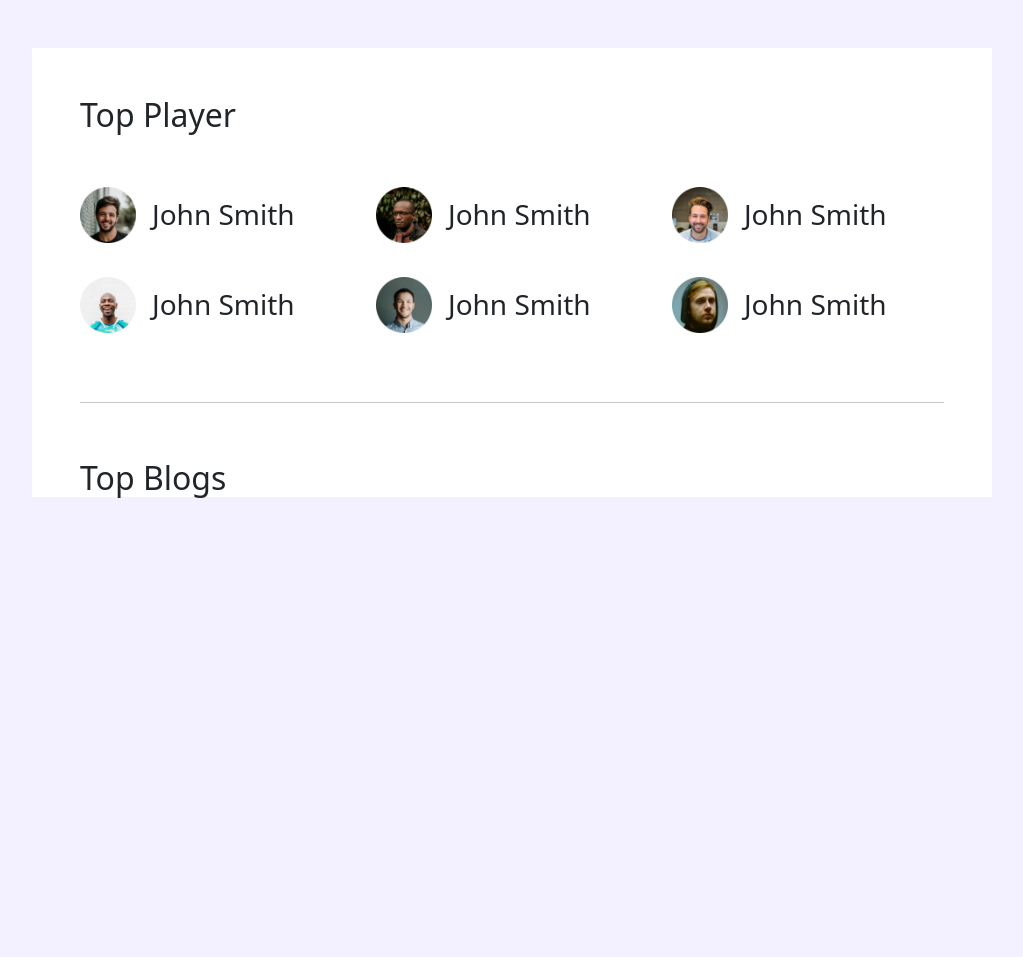
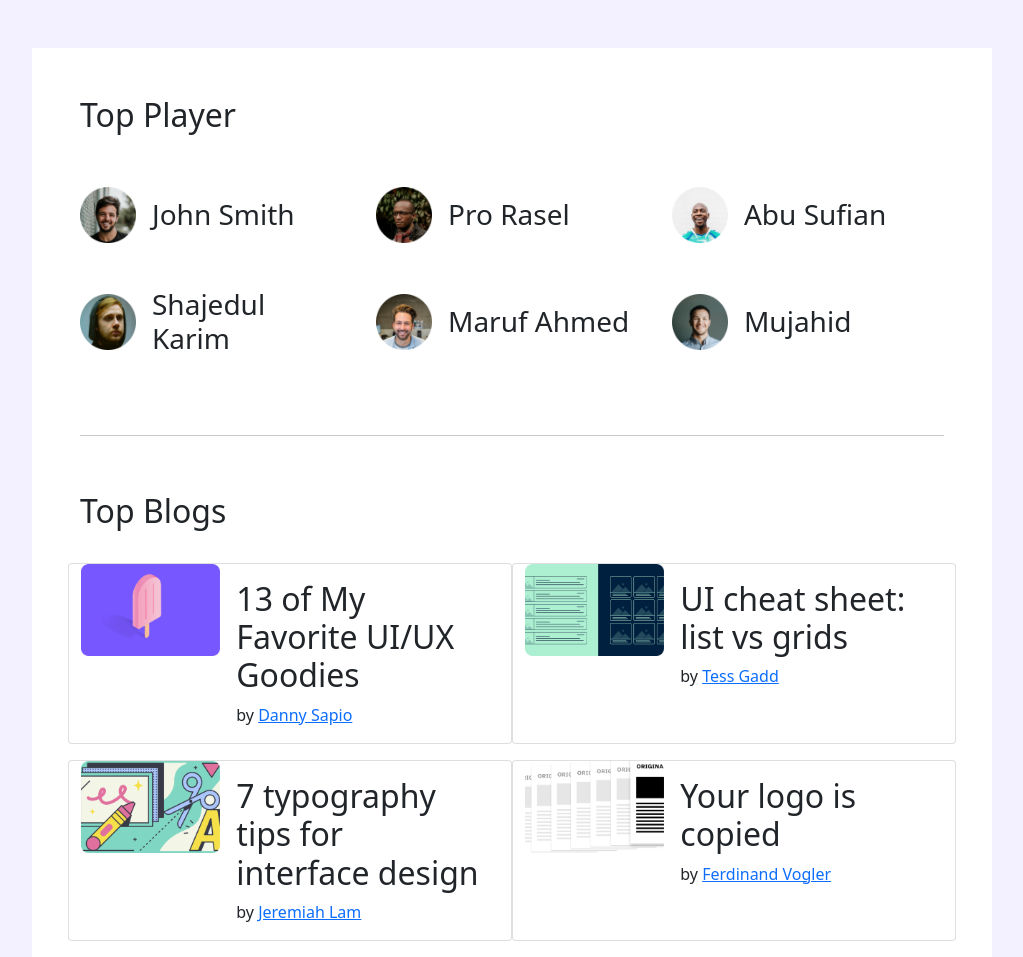
Before and after one commit to isnamdnazim/leaderboard-bootstrap, a plain HTML site: page index.html in a window 1280 px wide. Shown: the whole page, without its empty margins (128-1151 px from the left). Before the commit the page ends 800 px from the top, so only its background shows below. Drawn offline with nearby package versions, Linux system fonts and the light colour scheme.

Commit message:
working with bootstrap

```diff
--- a/index.html
+++ b/index.html
@@ -21,40 +21,101 @@
         <section class="mt-5 ">
             <div class="container w-75 mh-75 bg-white ps-5 pe-5">
                 <h2 class="mb-5 pt-5">Top Player</h2>
-                <div class="row row-cols-lg-3 row-cols-md-2 row-cols-sm-2">
+                <div class="row row-cols-lg-3 row-cols-md-2 row-cols-sm-1">
                     <div class="col d-flex align-items-center mb-4">
                         <img class="image-size" src="images/players/player-1.png" alt="">
                         <h3 class="p-3 m-0">John Smith</h3>
                     </div>
                     <div class="col d-flex align-items-center mb-4">
                         <img class="image-size " src="images/players/player-2.png" alt="">
-                        <h3 class="p-3 m-0">John Smith</h3>
+                        <h3 class="p-3 m-0">Pro Rasel</h3>
+                    </div>
+                    <div class="col d-flex align-items-center mb-4">
+                        <img class="image-size " src="images/players/player-4.png" alt="">
+                        <h3 class="p-3 m-0">Abu Sufian</h3>
+                    </div>
+                    <div class="col d-flex align-items-center mb-4">
+                        <img class="image-size " src="images/players/player-6.png" alt="">
+                        <h3 class="p-3 m-0">Shajedul Karim</h3>
                     </div>
                     <div class="col d-flex align-items-center mb-4">
                         <img class="image-size " src="images/players/player-3.png" alt="">
-                        <h3 class="p-3 m-0">John Smith</h3>
-                    </div>
-                    <div class="col d-flex align-items-center mb-4">
-                        <img class="image-size " src="images/players/player-4.png" alt="">
-                        <h3 class="p-3 m-0">John Smith</h3>
+                        <h3 class="p-3 m-0">Maruf Ahmed</h3>
                     </div>
                     <div class="col d-flex align-items-center mb-4">
                         <img class="image-size " src="images/players/player-5.png" alt="">
-                        <h3 class="p-3 m-0">John Smith</h3>
-                    </div>
-                    <div class="col d-flex align-items-center mb-4">
-                        <img class="image-size " src="images/players/player-6.png" alt="">
-                        <h3 class="p-3 m-0">John Smith</h3>
+                        <h3 class="p-3 m-0">Mujahid</h3>
                     </div>
                 </div>
                 <br>
                 <hr>
                 <br>
                 <div>
-                    <h2 class="pt-3">Top Blogs</h2>
+                    <h2 class="pt-3">Top Blogs</h2><br>
+                    <div class="row row-cols-lg-2 row-cols-md-1 row-cols-1">
+                        <div class="col card mb-3" style="max-width: 540px; max-height: 540px;">
+                            <div class="row g-0">
+                                <div class="col-md-4">
+                                    <img src="images/blogs/blog-1.png" class="img-fluid rounded-start" alt="...">
+                                </div>
+                                <div class="col-md-8">
+                                    <div class="card-body">
+                                        <h2 class="card-title">13 of My Favorite
+                                            UI/UX Goodies</h2>
+                                        <p class="card-text">by <a href="">Danny Sapio</a>
+                                        </p>
+                                    </div>
+                                </div>
+                            </div>
+                        </div>
+                        <div class="col card mb-3" style="max-width: 540px; max-height: 540px;">
+                            <div class="row g-0">
+                                <div class="col-md-4">
+                                    <img src="images/blogs/blog-2.png" class="img-fluid rounded-start" alt="...">
+                                </div>
+                                <div class="col-md-8">
+                                    <div class="card-body">
+                                        <h2 class="card-title">UI cheat sheet:
+                                            list vs grids</h2>
+                                        <p class="card-text">by <a href="">Tess Gadd</a>
+                                        </p>
+                                    </div>
+                                </div>
+                            </div>
+                        </div>
+                        <div class="col card mb-3" style="max-width: 540px; max-height: 540px;">
+                            <div class="row g-0">
+                                <div class="col-md-4">
+                                    <img src="images/blogs/blog-3.png" class="img-fluid rounded-start" alt="...">
+                                </div>
+                                <div class="col-md-8">
+                                    <div class="card-body">
+                                        <h2 class="card-title">7 typography tips
+                                            for interface design</h2>
+                                        <p class="card-text">by <a href="">Jeremiah Lam</a>
+                                        </p>
+                                    </div>
+                                </div>
+                            </div>
+                        </div>
+                        <div class="col card mb-3" style="max-width: 540px; max-height: 540px;">
+                            <div class="row g-0">
+                                <div class="col-md-4">
+                                    <img src="images/blogs/blog-4.png" class="img-fluid rounded-start" alt="...">
+                                </div>
+                                <div class="col-md-8">
+                                    <div class="card-body">
+                                        <h2 class="card-title">Your logo is
+                                            copied</h2>
+                                        <p class="card-text">by <a href="">Ferdinand Vogler</a>
+                                        </p>
+                                    </div>
+                                </div>
+                            </div>
+                        </div>
+                    </div>
                 </div>
             </div>
-
         </section>
     </main>
     <footer>
```
